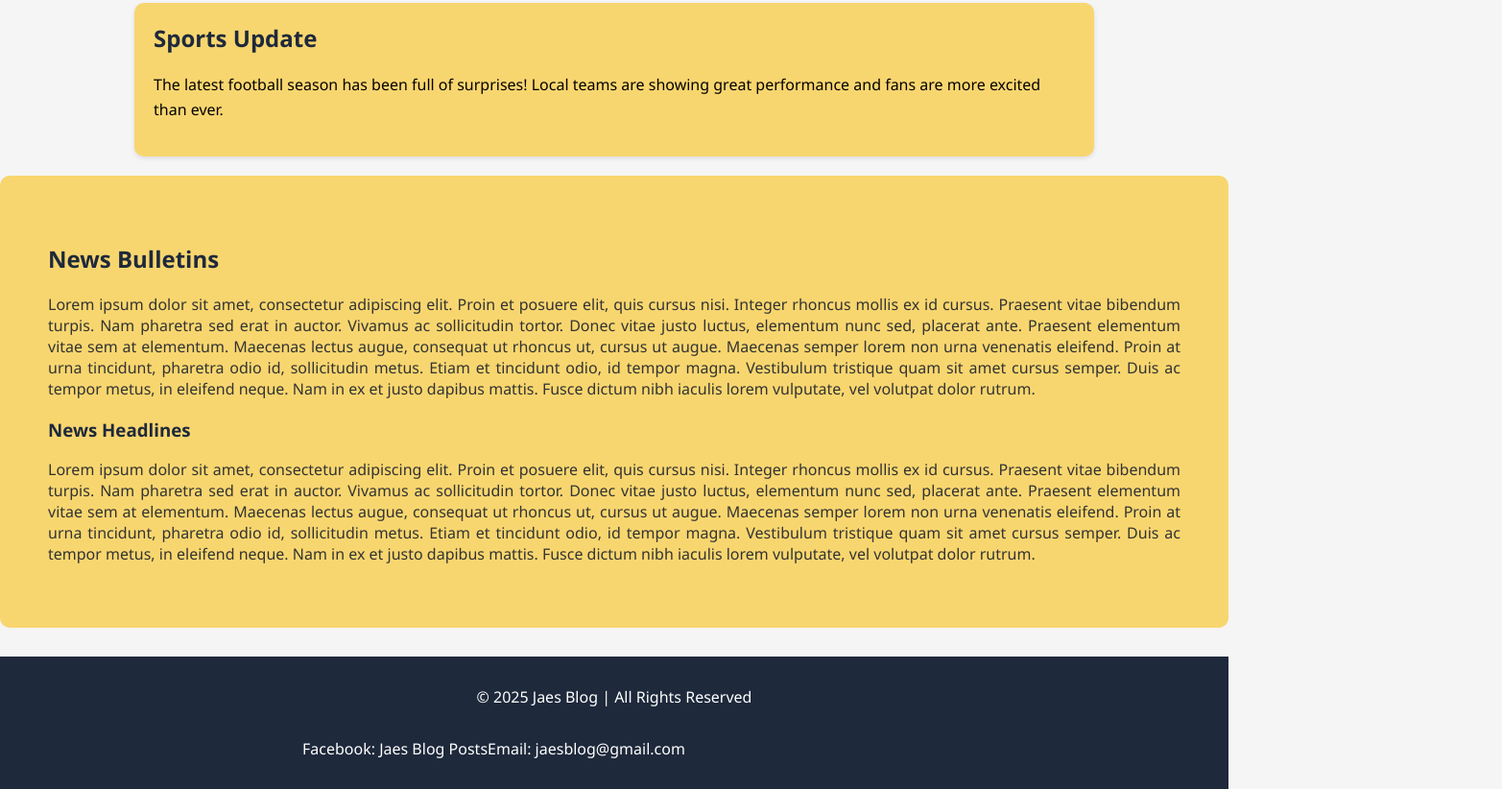
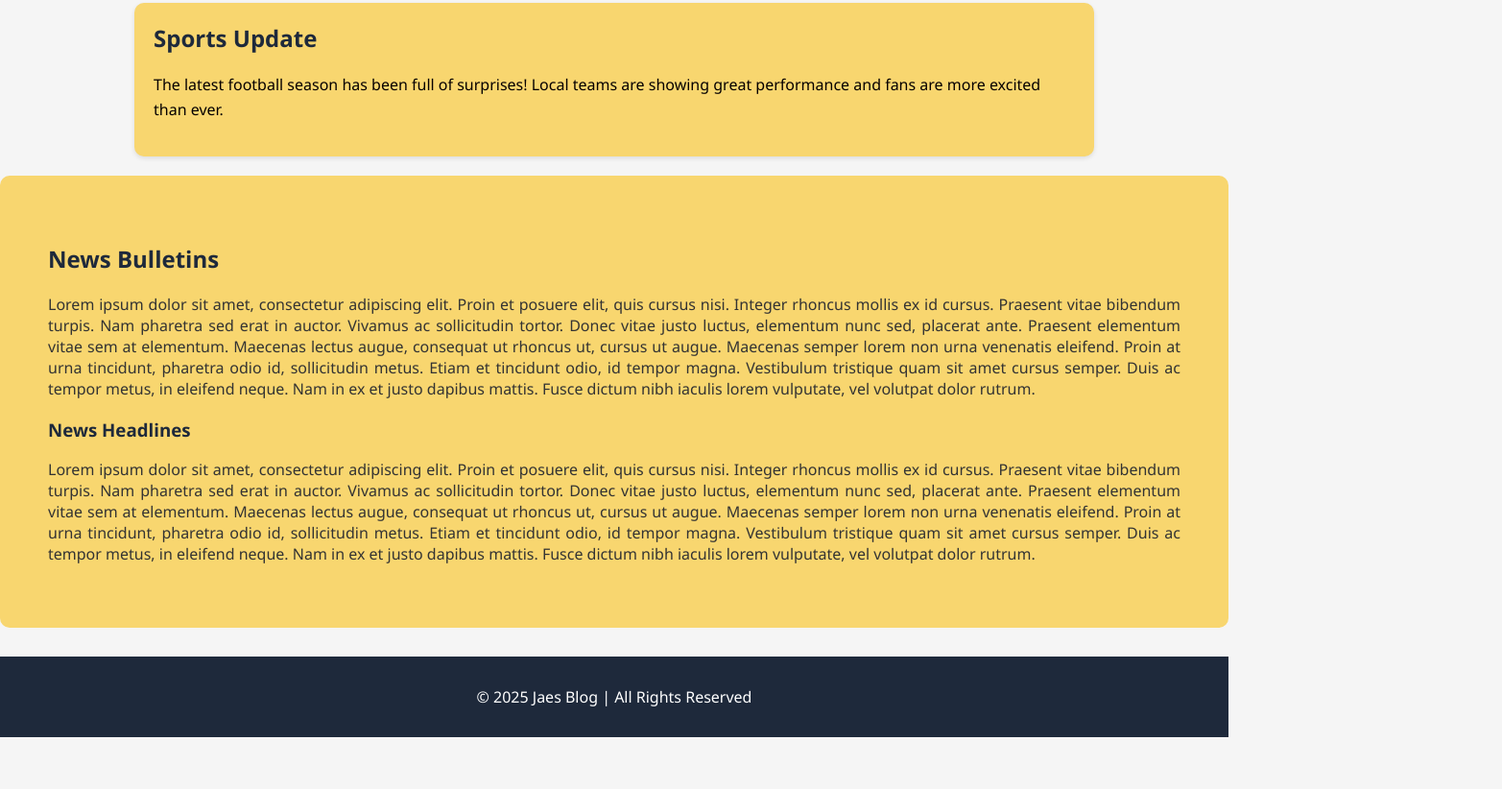
Before and after one commit to KingJoel247/blog, a plain HTML site: page index.html in a window 1280 px wide. Shown: the part 599-1421 px from the top of the page at 96% size, 1565 px wide, since content can reach past the window. After the commit the page ends 1367 px from the top, so only its background shows below. Drawn offline with Linux system fonts and the light colour scheme.

Commit message:
Update index.html

```diff
--- a/index.html
+++ b/index.html
@@ -69,13 +69,8 @@
 
   <footer>
     <p>&copy; 2025 Jaes Blog | All Rights Reserved</p>
-    <div id="socials">
-      <p>Facebook: Jaes Blog Posts</p>
-      <p>Email: jaesblog@gmail.com </p>
-    </div>
-
-
   </footer>
 
 </body>
+
 </html>
```
